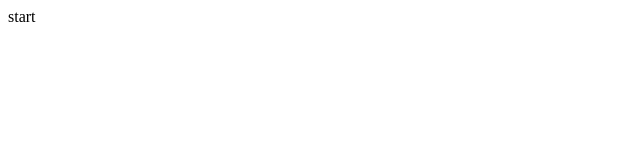
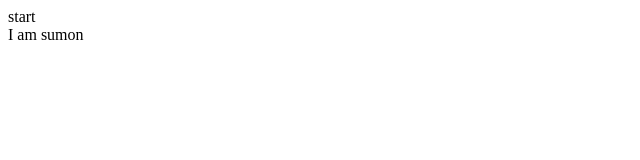
Before and after one commit to dipstech1/Ack, a plain HTML site: page index.html in a window 1280 px wide. Shown: the full height of the page, 0-640 px from the left. Drawn offline with Linux system fonts and the light colour scheme.

Commit message:
added one div

```diff
--- a/index.html
+++ b/index.html
@@ -8,5 +8,6 @@
 </head>
 <body>
         <div>start</div>
+        <div>I am sumon</div>
 </body>
 </html>
```
